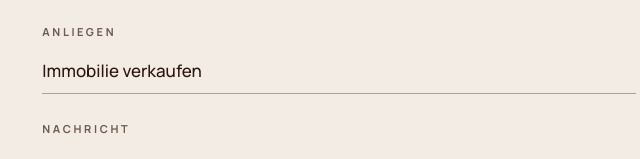
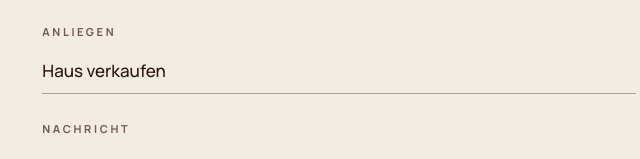
Before and after one commit to luisjulianfried-stack/Elisabeth-Hoffmann-Immobilien, a plain HTML site: page index.html in a window 1280 px wide. Shown: the part 8396-8555 px from the top of the page, 593-1233 px from the left. Drawn offline with nearby package versions, Linux system fonts and the light colour scheme; a web font is replaced by a local one.

Commit message:
Kontaktformular: mehr Anliegen
Co-Authored-By: Claude Opus 5.5 <noreply@anthropic.com>
Claude-Session: https://claude.ai/code/session_01NYHmTFZgcepdNNTXHFBrDs

```diff
--- a/index.html
+++ b/index.html
@@ -327,7 +327,12 @@ footer .legal{font-size:13px;color:var(--on-dark-muted);border-top:1px solid var
         <div class="field"><label for="f-mail">E-Mail</label><input id="f-mail" name="email" type="email" autocomplete="email" required></div>
       </div>
       <div class="field"><label for="f-topic">Anliegen</label>
-        <select id="f-topic" name="topic"><option>Immobilie verkaufen</option><option>Immobilie kaufen</option><option>Marktwert ermitteln</option><option>Sonstiges</option></select></div>
+        <select id="f-topic" name="topic">
+          <optgroup label="Verkaufen"><option>Haus verkaufen</option><option>Wohnung verkaufen</option><option>Grundstück verkaufen</option></optgroup>
+          <optgroup label="Kaufen"><option>Haus kaufen</option><option>Wohnung kaufen</option><option>Grundstück kaufen</option></optgroup>
+          <optgroup label="Vermieten und Mieten"><option>Immobilie vermieten</option><option>Mietobjekt suchen</option></optgroup>
+          <optgroup label="Beratung"><option>Marktwert ermitteln lassen</option><option>Besichtigung vereinbaren</option><option>Rückruf erwünscht</option><option>Sonstiges</option></optgroup>
+        </select></div>
       <div class="field"><label for="f-msg">Nachricht</label><textarea id="f-msg" name="msg"></textarea></div>
       <p class="err" id="f-err" hidden>Bitte geben Sie Ihren Namen und eine gültige E-Mail-Adresse an.</p>
       <button class="btn" type="submit">Anfrage senden <span class="arr"></span></button>
```
